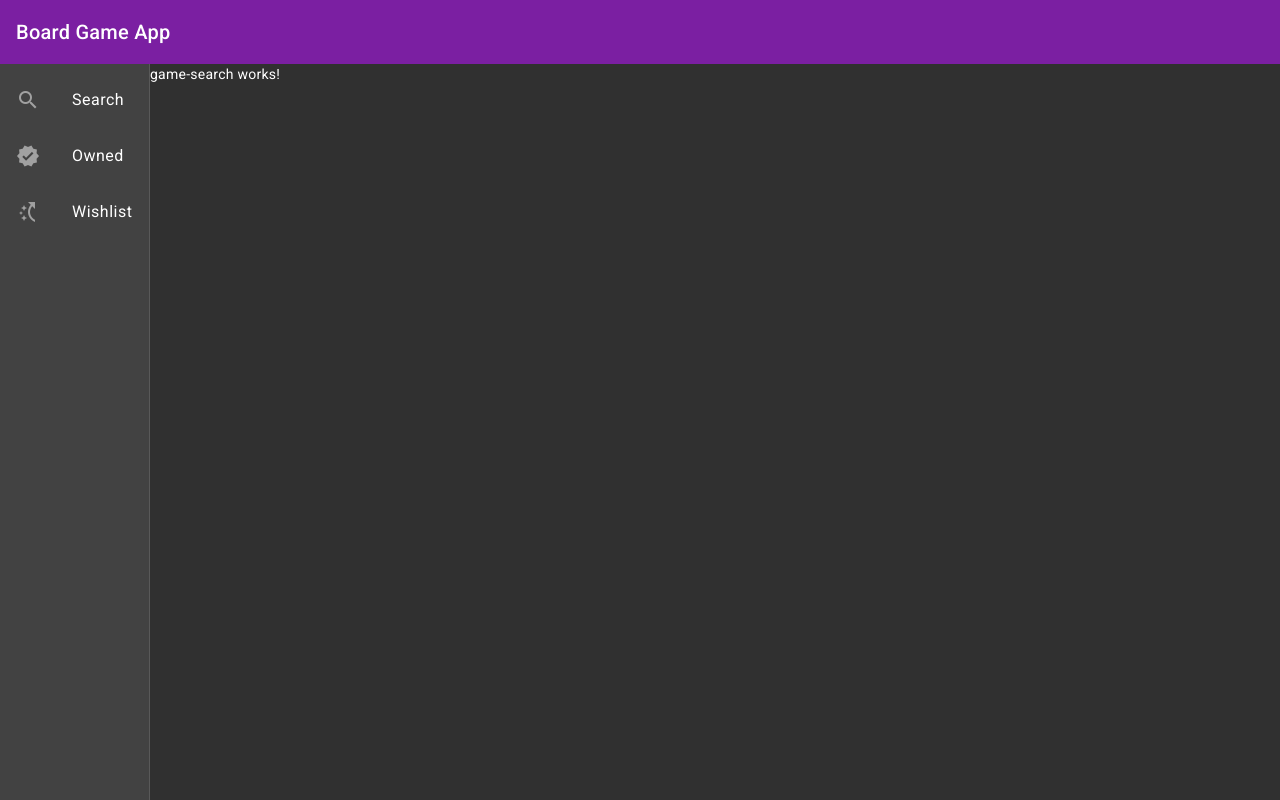
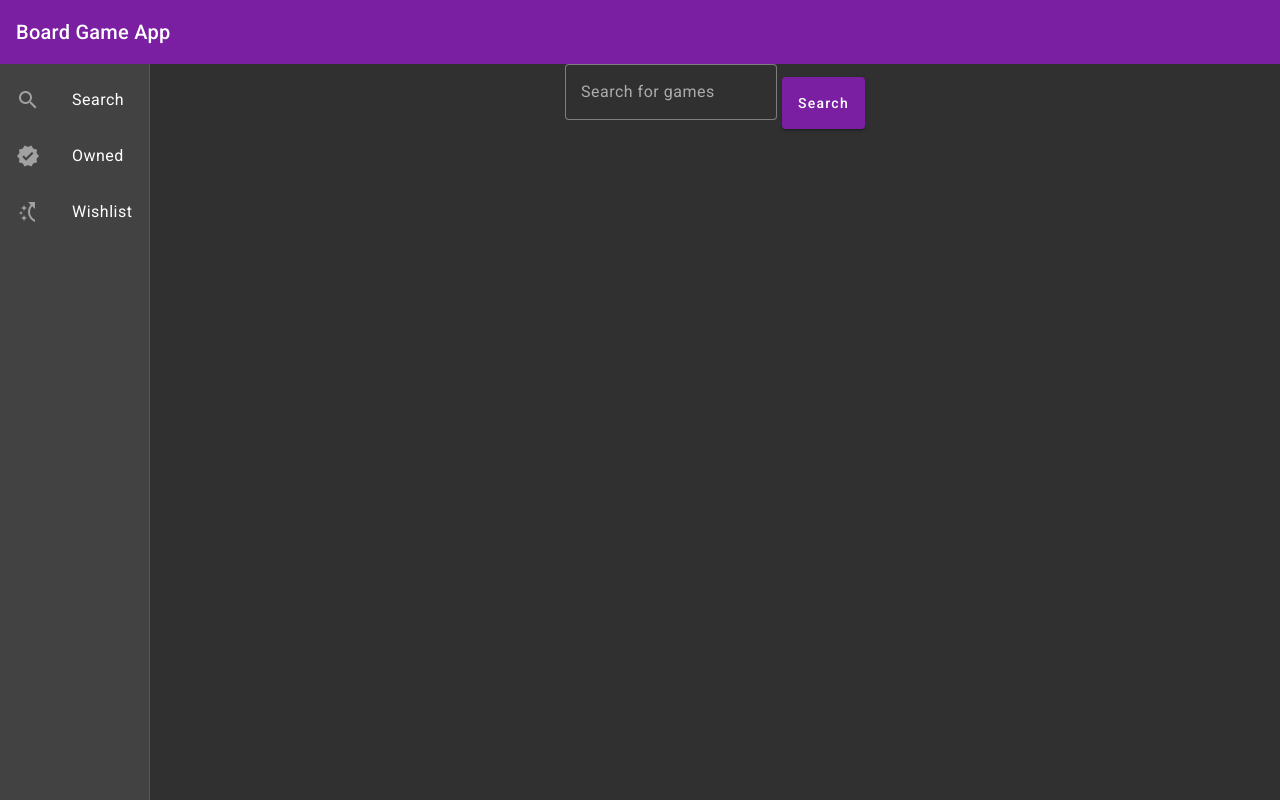
Before and after one commit to TrC-MT/BoardGameAppProject, an Angular app: page /search in a window 1280 px wide. Built offline with nearby package versions, Linux system fonts and the light colour scheme; no server answers.

Commit message:
Following walkthroughs to part-07-3

```diff
--- a/src/app/app.module.ts
+++ b/src/app/app.module.ts
@@ -10,6 +10,8 @@
 import { GameDetailControlsComponent } from './components/game-detail-controls/game-detail-controls.component';
 import { UserSelectionsComponent } from './components/user-selections/user-selections.component';
 import { MaterialModule } from './modules/material.module';
+import { HttpClientModule } from '@angular/common/http';
+import { FormsModule } from '@angular/forms';
 
 
 @NgModule({
@@ -25,7 +27,9 @@
     BrowserModule,
     AppRoutingModule,
     BrowserAnimationsModule,
-    MaterialModule
+    MaterialModule,
+    HttpClientModule,
+    FormsModule
   ],
   providers: [],
   bootstrap: [AppComponent]
--- a/src/app/components/game-search/game-search.component.html
+++ b/src/app/components/game-search/game-search.component.html
@@ -1 +1,9 @@
-<p>game-search works!</p>
+<div>
+    <div class="search-container">
+        <mat-form-field appearance="outline">
+            <input matInput type="text" [(ngModel)]="searchText" placeholder="Search for games" />
+        </mat-form-field>
+
+        <button mat-raised-button color="primary" (click)="search()">Search</button>
+    </div>
+</div>
--- a/src/app/components/game-search/game-search.component.scss
+++ b/src/app/components/game-search/game-search.component.scss
@@ -0,0 +1,15 @@
+.search-container {
+    display: flex;
+    justify-content: center;
+    align-items: center;
+
+    button {
+      height: 52px;
+      margin-left: 5px;
+    }
+
+    .mat-form-field {
+        width: 50%;
+        margin-top: 16px;
+    }
+}
--- a/src/app/components/game-search/game-search.component.ts
+++ b/src/app/components/game-search/game-search.component.ts
@@ -1,10 +1,28 @@
-import { Component } from '@angular/core';
+import { Component, OnInit } from '@angular/core';
+import { Game } from 'src/app/interfaces/game';
+import { GameService } from 'src/app/services/game.service';
 
 @Component({
   selector: 'app-game-search',
   templateUrl: './game-search.component.html',
   styleUrls: ['./game-search.component.scss']
 })
-export class GameSearchComponent {
+
+export class GameSearchComponent implements OnInit{
+  searchText!: string;
+  games: Game[] = [];
+
+  constructor(
+    private gameService: GameService
+  ) {};
+
+
+  ngOnInit(): void {
+
+  };
+
+  search() {
+    this.gameService.searchByName(this.searchText).subscribe(games => this.games = games);
+  };
 
 }
--- /dev/null
+++ b/src/app/interfaces/game.ts
@@ -0,0 +1,72 @@
+export interface Game {
+    active: boolean;
+    amazon_rank: number;
+    artists: string[];
+    average_learning_complexity: number;
+    average_strategy_complexity: number;
+    average_user_rating: number;
+    categories: { id: string }[];
+    comment_count: number;
+    commentary: string;
+    description: string;
+    description_preview: string;
+    designers: { id: string }[];
+    developers: string[];
+    discount: string;
+    edit_url: string;
+    faq: string;
+    handle: string;
+    historical_low_prices: { __type: string; iso: Date }[]
+    id: string;
+    image_url: string;
+    images: { large: string, medium: string, original: string, small: string, thumb: string }
+    is_historical_low: false
+    links: number;
+    listing_clicks: number;
+    lists: number;
+    matches_specs: any;
+    max_players: number;
+    max_playtime: number;
+    mechanics: { id: string }[];
+    mentions: number;
+    min_age: number;
+    min_players: number;
+    min_playtime: number;
+    msrp: number;
+    msrp_text: string;
+    msrps: { country: string; price: number }[];
+    name: string;
+    names: any[];
+    num_distributors: number;
+    num_user_complexity_votes: number;
+    num_user_ratings: number;
+    official_url: string;
+    plays: number;
+    price: string;
+    price_au: string;
+    price_ca: string;
+    price_text: string;
+    price_uk: string;
+    primary_designer: { id: string; name: string; url: string; };
+    primary_publisher: { id: string, name: string, url: string; };
+    publisher: string;
+    publishers: { id: string; }[];
+    rank: number;
+    related_to: any[];
+    rules_url: string;
+    size_depth: number;
+    size_height: number;
+    size_units: string;
+    sku: string;
+    specs: any[];
+    tags: string[];
+    thumb_url: string;
+    trending_rank: number;
+    type: string;
+    upc: string;
+    url: string;
+    visits: number;
+    weight_amount: number;
+    weight_units: string;
+    year_published: number;
+  }
--- /dev/null
+++ b/src/app/services/game.service.ts
@@ -0,0 +1,20 @@
+import { Injectable } from '@angular/core';
+import { HttpClient } from '@angular/common/http';
+import { environment } from '../environments/environment';
+import { Observable, map } from 'rxjs';
+import { Game } from '../interfaces/game';
+
+@Injectable({
+  providedIn: 'root'
+})
+export class GameService {
+
+  constructor(private http: HttpClient) { }
+  searchByName(searchText: string): Observable<Game[]> {
+    const alteredText = searchText.replace(/\s/g, '+');
+    return this.http.get<Game[]>(`https://api.boardgameatlas.com/api/search?name=${alteredText}&client_id=${environment.boardgameAPI}`).pipe(
+    // @ts-ignore
+    map(response => response['games'])
+    )
+  };
+};
```
Also changed, not shown: src/app/modules/material.module.ts (+12 -3 lines), 1 other file (tests, documents, lock files or other folders).
